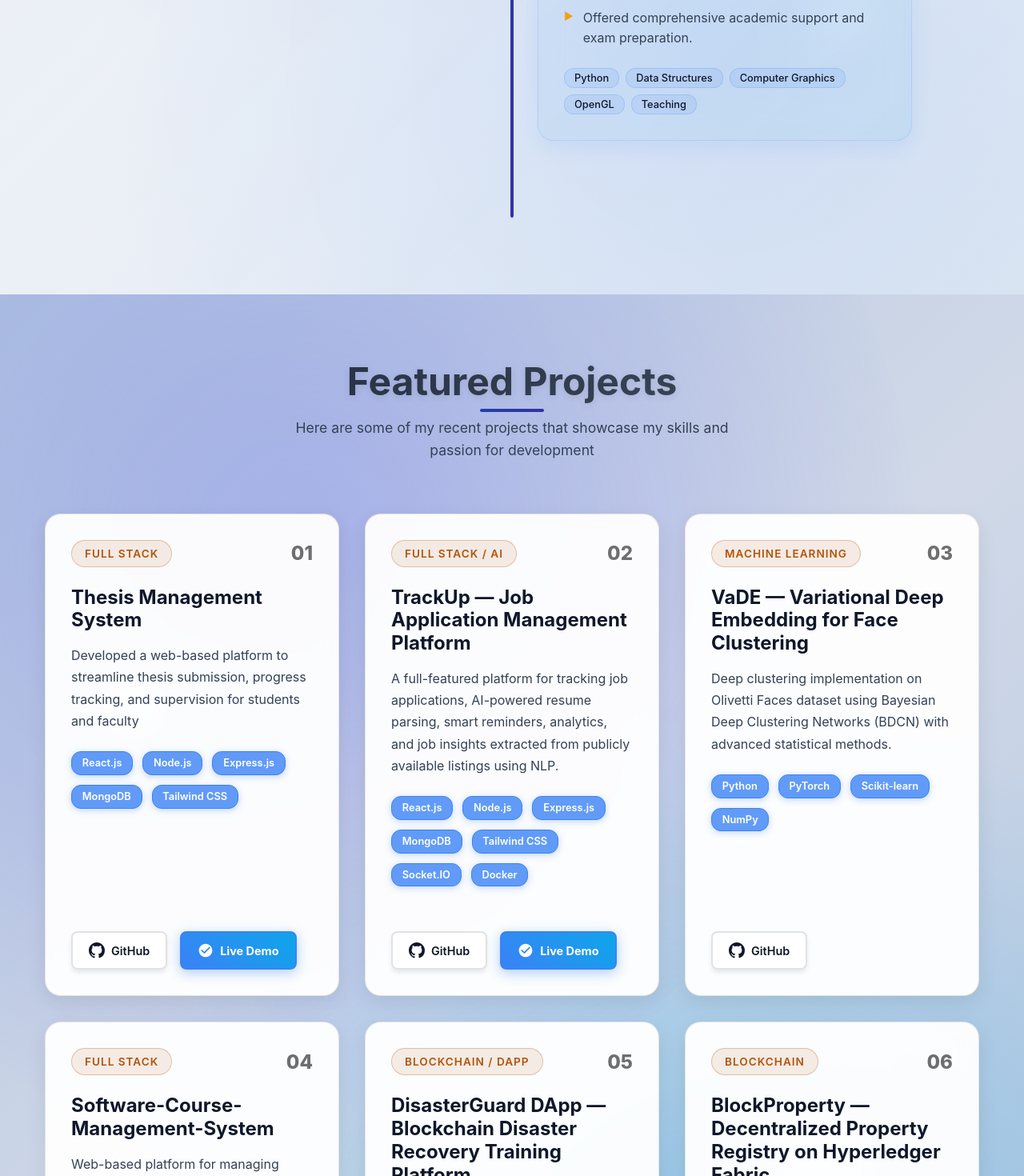
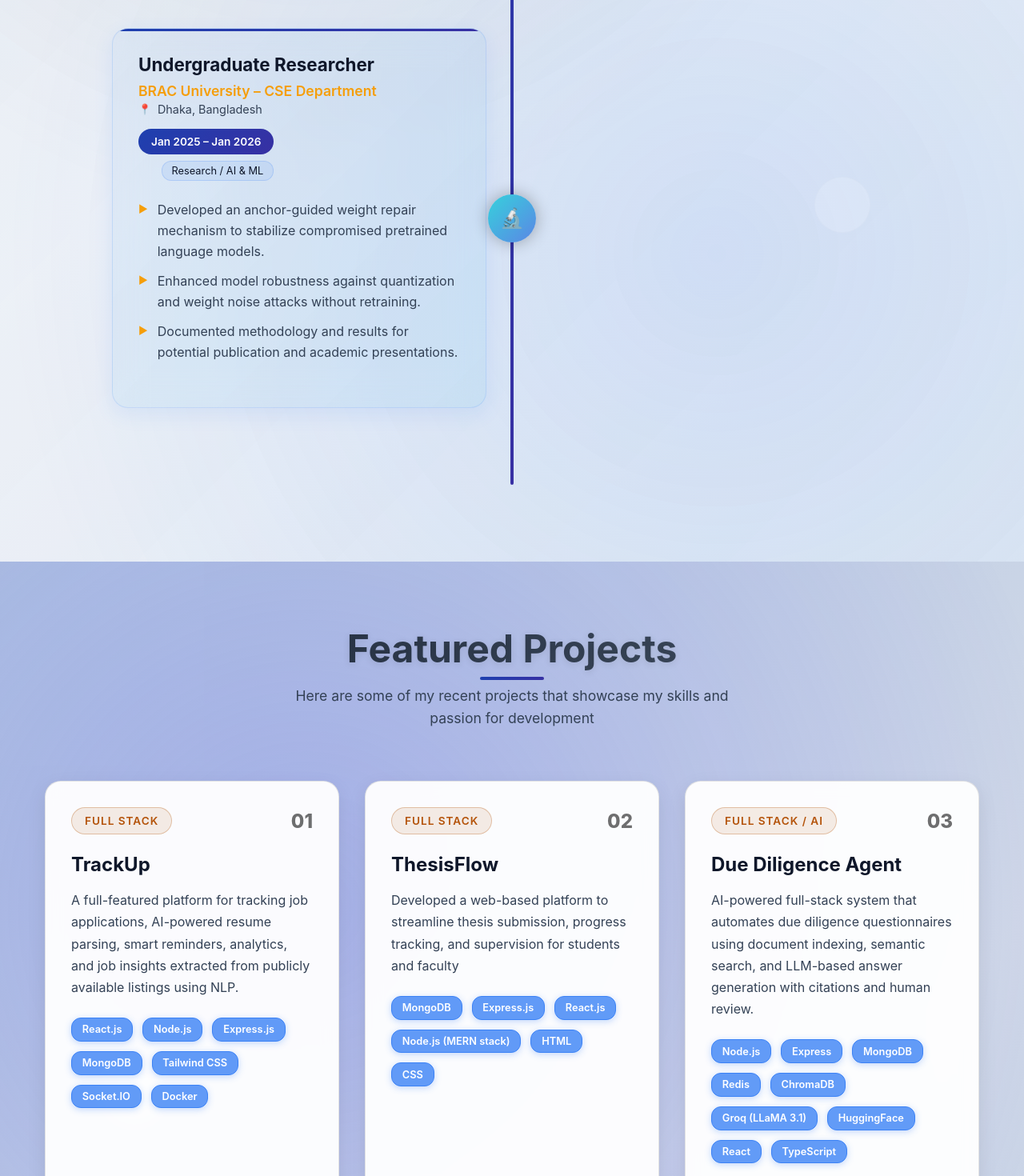
Before and after one commit to Nafiz68/Nafiz68.github.io, a React (Create React App) app: page / in a window 1280 px wide. Shown: the part 4040-5510 px from the top of the page at 80% size. Built offline with nearby package versions, Linux system fonts and the light colour scheme.

Commit message:
Modified

```diff
--- a/src/components/Experience.js
+++ b/src/components/Experience.js
@@ -57,7 +57,23 @@ const Experience = () => {
       ],
       icon: "💻",
       color: "linear-gradient(135deg, #f093fb 0%, #f5576c 100%)"
+    },
+    {
+      id: 3,
+      position: "Undergraduate Researcher",
+      company: "BRAC University – CSE Department",
+      location: "Dhaka, Bangladesh",
+      duration: "Jan 2025 – Jan 2026",
+      type: "Research / AI & ML",
+      responsibilities: [
+        "Developed an anchor-guided weight repair mechanism to stabilize compromised pretrained language models.",
+        "Enhanced model robustness against quantization and weight noise attacks without retraining.",
+        "Documented methodology and results for potential publication and academic presentations."
+      ],
+      icon: "🔬",
+      color: "linear-gradient(135deg, #36d1dc 0%, #5b86e5 100%)"
     }
+
   ];
 
   return (
@@ -72,9 +88,7 @@ const Experience = () => {
         <div className="experience-header">
           <h2 className="section-title">Professional Experience</h2>
           <div className="title-underline"></div>
-          <p className="section-subtitle">
-            Building expertise through hands-on teaching and mentoring in technology education
-          </p>
+
         </div>
 
         <div className="experience-timeline">
@@ -118,15 +132,7 @@ const Experience = () => {
                   </ul>
                 </div>
 
-                <div className="card-footer">
-                  <div className="skills-tag">
-                    <span>Python</span>
-                    <span>Data Structures</span>
-                    <span>Computer Graphics</span>
-                    <span>OpenGL</span>
-                    <span>Teaching</span>
-                  </div>
-                </div>
+
               </div>
             </div>
           ))}
--- a/src/components/Projects.js
+++ b/src/components/Projects.js
@@ -4,28 +4,35 @@ import '../styles/Projects.css';
 export default function Projects() {
   const projects = [
     {
-      title: "Thesis Management System",
-      description: "Developed a web-based platform to streamline thesis submission, progress tracking, and supervision for students and faculty",
-      github: "https://github.com/Faishal-Monir/Thesis-Management-System",
-      demo: "https://thesis-flow-delta.vercel.app/",
-      tech: ["React.js", "Node.js", "Express.js", "MongoDB", "Tailwind CSS"],
-      category: "Full Stack"
-    },
-    {
-      title: "TrackUp — Job Application Management Platform",
+      title: "TrackUp",
       description: "A full-featured platform for tracking job applications, AI-powered resume parsing, smart reminders, analytics, and job insights extracted from publicly available listings using NLP.",
       github: "https://github.com/Nafiz68/TrackUp",
       demo: "https://trackup-job-tracker.vercel.app/",
       tech: ["React.js", "Node.js", "Express.js", "MongoDB", "Tailwind CSS", "Socket.IO", "Docker"],
+      category: "Full Stack"
+    },
+    {
+      title: "ThesisFlow",
+      description: "Developed a web-based platform to streamline thesis submission, progress tracking, and supervision for students and faculty",
+      github: "https://github.com/Faishal-Monir/Thesis-Management-System",
+      demo: "https://thesis-flow-delta.vercel.app/",
+      tech: ["MongoDB", "Express.js", "React.js", "Node.js (MERN stack)", "HTML", "CSS"],
+      category: "Full Stack"
+    },
+    {
+      title: "Due Diligence Agent",
+      description: " AI-powered full-stack system that automates due diligence questionnaires using document indexing, semantic search, and LLM-based answer generation with citations and human review.",
+      github: "https://github.com/Nafiz68/Due-Diligence-Agent",
+      tech: ["Node.js", "Express", "MongoDB", "Redis", "ChromaDB", "Groq (LLaMA 3.1)", "HuggingFace", "React", "TypeScript"],
       category: "Full Stack / AI"
-    }
-    ,
+    },
     {
-      title: " VaDE — Variational Deep Embedding for Face Clustering",
-      description: "Deep clustering implementation on Olivetti Faces dataset using Bayesian Deep Clustering Networks (BDCN) with advanced statistical methods.",
-      github: "https://github.com/Nafiz68/Variational-Deep-Embedding-VaDE-for-Face-Clustering",
-      tech: ["Python", "PyTorch", "Scikit-learn", "NumPy"],
-      category: "Machine Learning"
+      title: "Sweet Shop",
+      description: " a full-stack e-commerce platform for a sweet shop with shopping cart, secure payment processing, order tracking, fraud prevention, and admin panel for product management.",
+      github: "https://github.com/Nafiz68/sweet-shop-api",
+      demo: "https://sweet-shop-api-ivory.vercel.app/",
+      tech: ["React.js", "TypeScript", "Vite", "Tailwind CSS", "Supabase (PostgreSQL)"],
+      category: "Full Stack"
     },
     {
       title: "Software-Course-Management-System",
@@ -34,6 +41,13 @@ export default function Projects() {
       // demo: "https://github.com/Nafiz68/hospital-management",
       tech: ["React.js", "Node.js", "Express.js", "MongoDB", "Tailwind CSS"],
       category: "Full Stack"
+    },
+    {
+      title: " VaDE — Variational Deep Embedding for Face Clustering",
+      description: "Deep clustering implementation on Olivetti Faces dataset using Bayesian Deep Clustering Networks (BDCN) with advanced statistical methods.",
+      github: "https://github.com/Nafiz68/Variational-Deep-Embedding-VaDE-for-Face-Clustering",
+      tech: ["Python", "PyTorch", "Scikit-learn", "NumPy"],
+      category: "Machine Learning"
     },
     {
       title: " DisasterGuard DApp — Blockchain Disaster Recovery Training Platform",
@@ -55,6 +69,14 @@ export default function Projects() {
       github: "https://github.com/Nafiz68/BlockProperty---Decentralized-Property-Registry-on-Hyperledger-Fabric",
       tech: [" Hyperledger Fabric", "Node.js", " Docker", "Smart Contracts (Chaincode)"],
       category: "Blockchain"
+    },
+    {
+      title: "Realtime Collaborative Playlist",
+      description: " a real-time collaborative music playlist application with Server-Sent Events (SSE) for live synchronization, drag-and-drop reordering using fractional indexing, voting system, and now playing simulation.",
+      github: "https://github.com/Nafiz68/Realtime-Collaborative-Playlist",
+      demo: "https://realtime-collaborative-playlist.vercel.app/",
+      tech: ["Next.js 16", "React 19", "TypeScript", "Prisma ORM", "SQLite", "Tailwind CSS 4", "Framer Motion"],
+      category: "Full Stack"
     }
   ];
 
```
Also changed, not shown: 1 other file (tests, documents, lock files or other folders).
